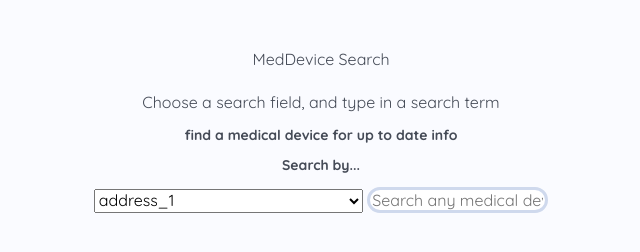
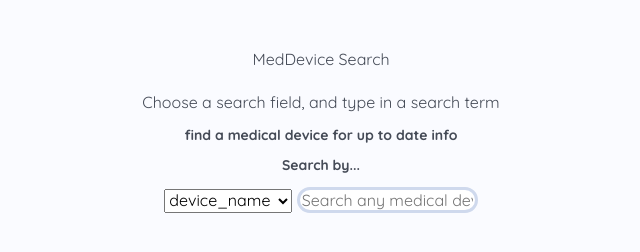
Before and after one commit to annierm18/MedicalDeviceInfo, a plain HTML site: page medical_device_search.html in a window 1280 px wide. Shown: the whole page, without its empty margins (319-959 px from the left). Drawn offline with Linux system fonts and the light colour scheme; a script that the page names is missing.

Commit message:
fixed styling

```diff
--- a/medical_device_search.html
+++ b/medical_device_search.html
@@ -22,36 +22,14 @@
         <h1 id="device_name" display="none"> </h1>
         <p id="instructions" display="block"> Choose a search field, and type in a search term</p>
         <div id="selected_device"></div>
-        <div class="directions">
+        <div id="info" class="directions">
             <p>find a medical device for up to date info</p>
             <p>Search by...</p>
         </div>
         <select name="cars" id="search_field">
-            <option value="address_1">address_1</option>
-            <option value="address_2">address_2</option>
-            <option value="advisory_committee">advisory_committee</option>
-            <option value="advisory_committee_description">advisory_committee_description</option>
-            <option value="applicant">applicant</option>
-            <option value="city">city</option>
-            <option value="clearance_type">clearance_type</option>
-            <option value="contact">contact</option>
-            <option value="country_code">country_code</option>
-            <option value="date_received">date_received</option>
-            <option value="decision_code">decision_code</option>
-            <option value="decision_date">decision_date</option>
-            <option value="decision_description">decision_description</option>
             <option value="device_name">device_name</option>
-            <option value="expedited_review_flag">expedited_review_flag</option>
             <option value="k_number">k_number</option>
-            <option value="openfda">openfda</option>
-            <option value="postal_code">postal_code</option>
             <option value="product_code">product_code</option>
-            <option value="review_advisory_committee">review_advisory_committee</option>
-            <option value="state">state</option>
-            <option value="statement_or_summary">statement_or_summary</option>
-            <option value="third_party_flag">third_party_flag</option>
-            <option value="zip_code">zip_code</option>
-            <option value="meta">meta</option>
         </select>
 
             <input class="select" type="text" name="search" value="" placeholder="Search any medical device" id="searchbar">
@@ -68,7 +46,7 @@
                 const value = e.currentTarget.value;
                 const search_field = document.getElementById('search_field').value;
                 const offset = 0;
-                const limit = 100;
+                const limit = 5;
                 const query_string = `?search=${search_field}:${value}&limit=${limit}&skip=${offset}`;
                 var xhr = new XMLHttpRequest();
                 xhr.open('GET', 'https://api.fda.gov/device/510k.json' + query_string);
@@ -84,13 +62,14 @@
                         return `<div id="fields" style="display:block" class="toggle"><button style="display:block" "id=${index}>${r.device_name}</button><code class="toggle2" style="display:none">${JSON.stringify(r)}</code></div>`;
                     });
 
-                    document.getElementById('results').innerHTML = formatted_res;
+                    document.getElementById('results').innerHTML = formatted_res.join("");
 
                     document.querySelectorAll('.toggle').forEach(item => {
                         item.addEventListener('click', event => {
 
                             var txt = item.getElementsByTagName('button')[0].innerText;
 
+                            document.getElementById("info").style.display = "none";
                             document.getElementById("searchbar").style.display = "none";
                             document.getElementById("search_field").style.display = "none";
                             document.getElementById("instructions").style.display = "none";
```
